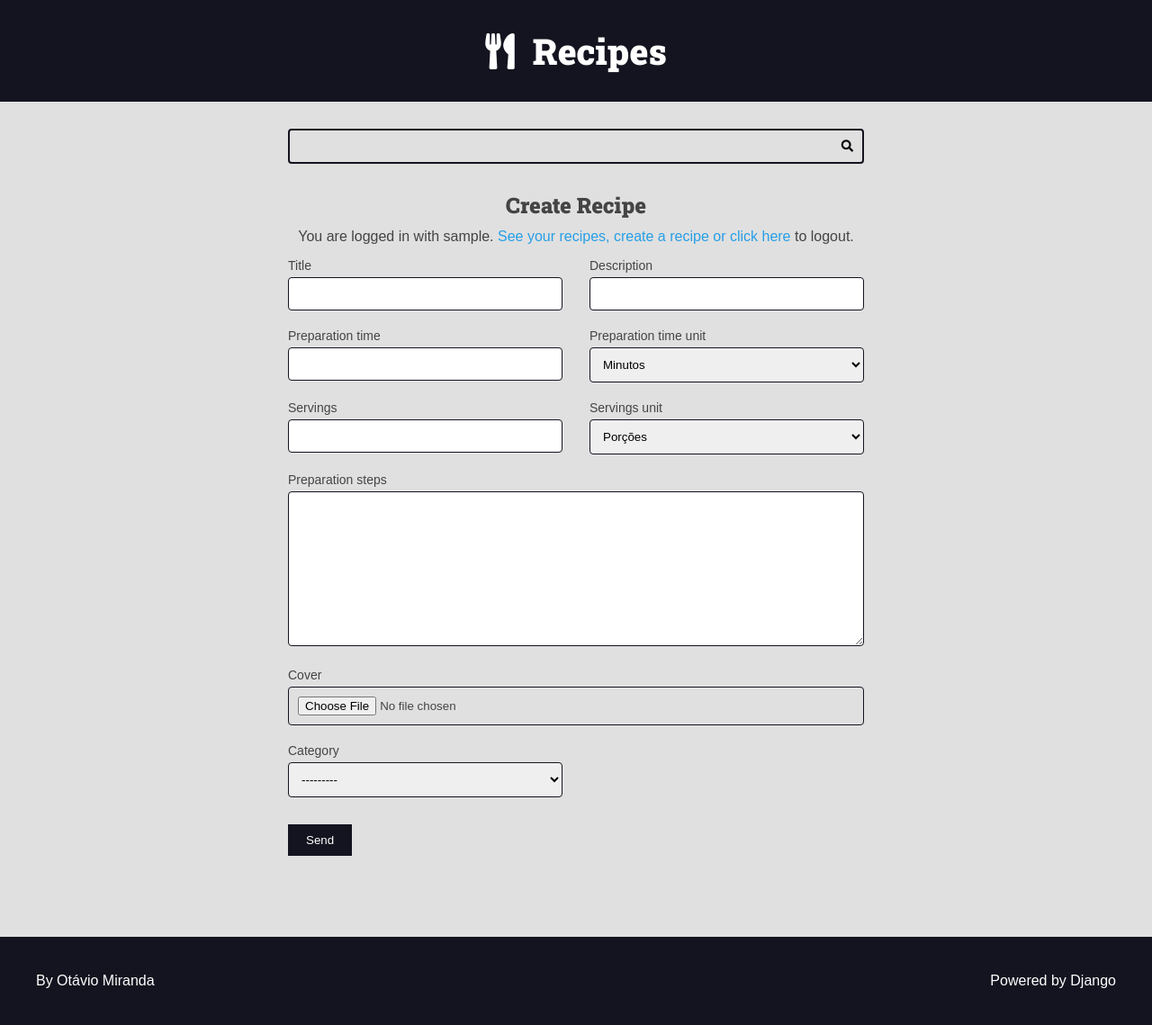
After one commit to FrancioXavier/PROJETO, a Django app: page /authors/dashboard/create in a window 1280 px wide. The commit adds this page. Shown: the whole page at 90% size. Run offline with Django 4.2, Linux system fonts and the light colour scheme; the visitor is signed in with stand-in values (Sample User, id 1); data that the repository does not hold is empty.

Commit message:
MVT and form for create recipe

```diff
--- a/authors/forms/__init__.py
+++ b/authors/forms/__init__.py
@@ -1,4 +1,4 @@
 # flake8: noqa
-from .edit_recipe_form import EditRecipeForm
+from .author_recipe_form import AuthorRecipeForm
 from .login import LoginForm
 from .register_forms import registerForm
--- a/authors/forms/edit_recipe_form.py
+++ b/authors/forms/author_recipe_form.py
@@ -3,7 +3,7 @@ from recipes.models import Recipe
 from utils.django_forms import add_attr
 
 
-class EditRecipeForm(forms.ModelForm):
+class AuthorRecipeForm(forms.ModelForm):
     def __init__(self, *args, **kwargs):
         super().__init__(*args, **kwargs)
 
--- /dev/null
+++ b/authors/templates/authors/pages/create_recipe.html
@@ -0,0 +1,17 @@
+{% extends 'global/base.html' %}
+
+{% block title %}Create Recipe | {% endblock title %}
+
+{% block content %}
+  <div class="main-content center container">
+    <h2>Create Recipe</h2>
+    {% include 'global/partials/messages.html' %}
+    {% include 'authors/partials/login_messages.html' %}
+
+    <div class="left">
+      {% include 'global/partials/form.html' %}
+    </div>
+  </div>
+
+
+  {% endblock content %}
--- a/authors/templates/authors/partials/login_messages.html
+++ b/authors/templates/authors/partials/login_messages.html
@@ -1,8 +1,8 @@
 {% if request.user.is_authenticated %}
       <div class="login-message">
         You are logged in with {{request.user.username}}.
-        <a href="{% url 'authors:dashboard' %}">See your recipes.</a>
-        or
+        <a href="{% url 'authors:dashboard' %}">See your recipes,</a>
+        <a href="{% url 'authors:create_recipe' %}"> create a recipe or</a>
         <form class="inline-form" action="{% url 'authors:logout' %}" method='POST'>
           {% csrf_token %}
           <input type="hidden" name="username" value="{{request.user.username}}">
--- a/authors/urls.py
+++ b/authors/urls.py
@@ -11,9 +11,10 @@ urlpatterns = [
     path('login/create/', view=views.login_create, name='login_create'),
     path('logout/', view=views.logout_view, name='logout'),
     path('dashboard/', view=views.dashboard, name='dashboard'),
+    path('dashboard/create', view=views.new_recipe, name='create_recipe'),
     path(
         'dashboard/<int:id>/edit/',
         view=views.edit_recipe,
         name='edit_recipe'
-        )
+        ),
 ]
--- a/authors/views.py
+++ b/authors/views.py
@@ -6,7 +6,7 @@ from django.shortcuts import redirect, render
 from django.urls import reverse
 from recipes.models import Recipe
 
-from .forms import EditRecipeForm, LoginForm, registerForm
+from .forms import AuthorRecipeForm, LoginForm, registerForm
 
 # Create your views here.
 
@@ -105,11 +105,49 @@ def edit_recipe(request, id):
     if not recipes:
         raise Http404()
 
-    form = EditRecipeForm(
+    form = AuthorRecipeForm(
         data=request.POST or None,
+        files=request.FILES or None,
         instance=recipes,
     )
+    if form.is_valid():
+        recipe = form.save(commit=False)
+
+        recipe.author = request.user
+        recipe.preparation_steps_is_html = False
+        recipe.is_published = False
+
+        recipe.save()
+        messages.success(request, 'Sua receita foi salva com sucesso.')
+
+        return redirect(reverse('authors:edit_recipe', args=(id,)))
 
     return render(request, 'authors/pages/edit_recipe.html', context={
         'form': form,
     })
+
+
+@login_required(login_url='authors:login', redirect_field_name='next')
+def new_recipe(request):
+    form = AuthorRecipeForm(
+        data=request.POST or None,
+        files=request.FILES or None,
+    )
+
+    if form.is_valid():
+        recipe = form.save(commit=False)
+
+        recipe.author = request.user
+        recipe.preparation_steps_is_html = False
+        recipe.is_published = False
+
+        recipe.save()
+
+        messages.success(request, 'Sua receita foi salva com sucesso.')
+
+        return redirect(reverse('authors:dashboard', args=(id,)))
+
+    return render(request, 'authors/pages/create_recipe.html', context={
+        'form': form,
+        'form_action': reverse('authors:create_recipe')
+    })
--- a/base_templates/global/partials/form.html
+++ b/base_templates/global/partials/form.html
@@ -1,5 +1,10 @@
 <div class="main-content container">
-    <form action="{{form_action}}" method="POST">
+    <form
+    class="main-form"
+    action="{{form_action}}"
+    method="POST"
+    enctype="multipart/form-data"
+    >
       {% csrf_token %}
 
       <div class="form-content form-content-grid">
```
